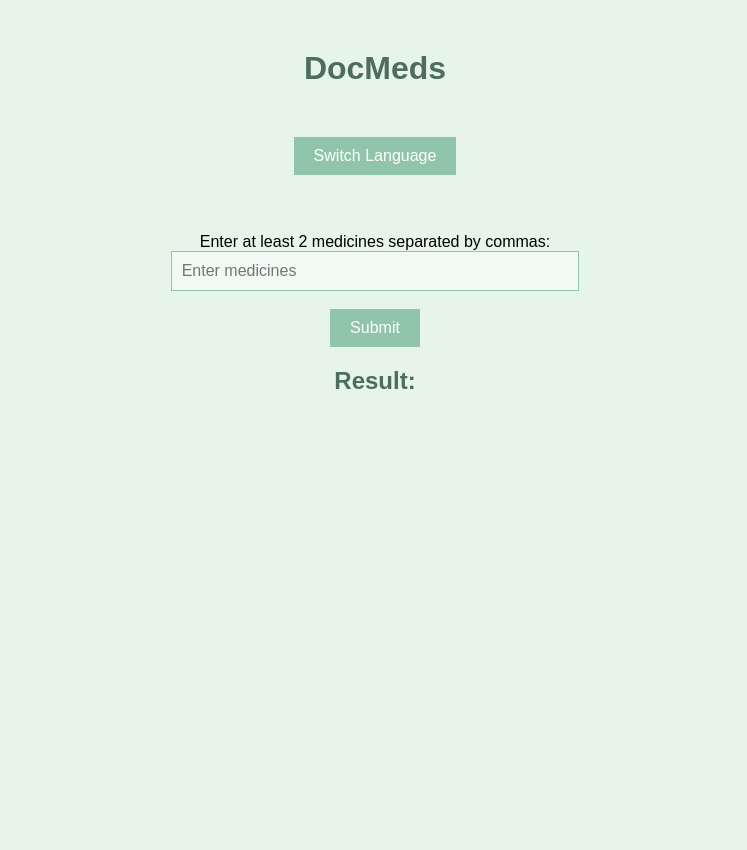
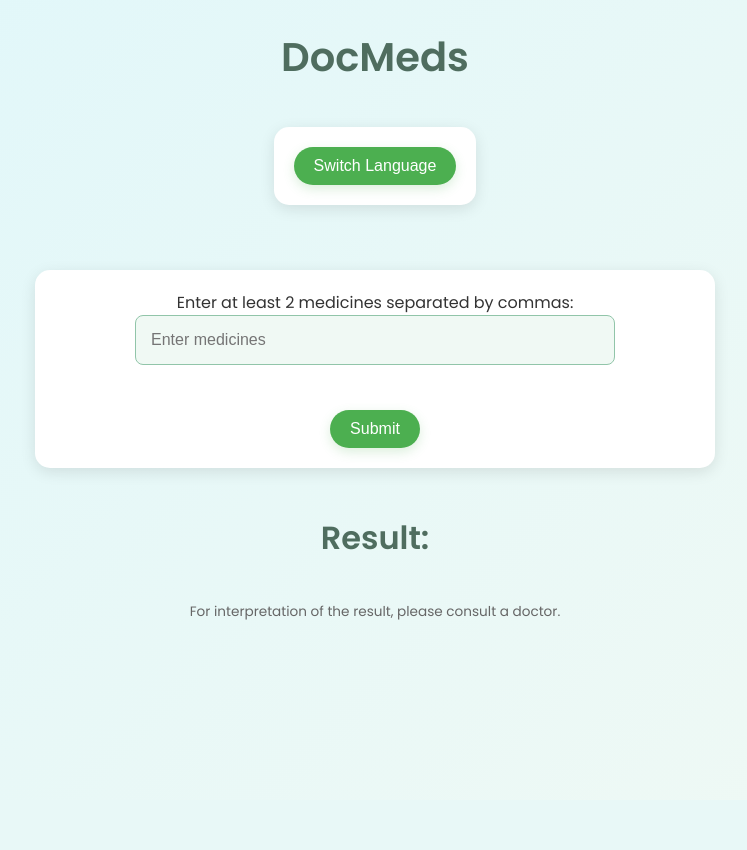
Before and after one commit to ex7remum/iw_project, a Flask app: template templates/index.html in a window 1280 px wide. Shown: the whole page, without its empty margins (265-1012 px from the left). After the commit the page ends 800 px from the top, so only its background shows below. Run offline with Flask 3, Linux system fonts and the light colour scheme; the template is opened without the code that fills it, so the values that code supplies are empty; parts of the project's set-up code (start-up, migrations or seed data) failed here and were passed over; some libraries are stand-ins or nearby versions.

Commit message:
visual improvements

```diff
--- a/templates/index.html
+++ b/templates/index.html
@@ -5,14 +5,15 @@
     <meta name="viewport" content="width=device-width, initial-scale=1.0">
     <title>{{ 'DocMeds' if lang == 'ru' else 'DocMeds' }}</title>
 
-    <!-- Подключение библиотеки jQuery для автодополнения -->
+    <!-- Подключение библиотек -->
     <script src="https://code.jquery.com/jquery-3.6.0.min.js"></script>
     <script src="https://code.jquery.com/ui/1.12.1/jquery-ui.min.js"></script>
     <link rel="stylesheet" href="https://code.jquery.com/ui/1.12.1/themes/base/jquery-ui.css">
+    <link href="https://fonts.googleapis.com/css2?family=Poppins:wght@300;400;600&display=swap" rel="stylesheet">
 
     <style>
         body {
-            font-family: Arial, sans-serif;
+            font-family: 'Poppins', Arial, sans-serif;
             margin: 0;
             padding: 0;
             display: flex;
@@ -20,97 +21,123 @@
             justify-content: flex-start;
             align-items: center;
             min-height: 100vh;
-            padding-top: 50px;
-            background-color: #e6f4ea;
+            background: linear-gradient(135deg, #e0f7fa, #f0f9f4);
+            color: #333;
+            transition: all 0.3s ease;
         }
 
         form {
             max-width: 100%;
             margin: 20px auto;
             text-align: center;
+            background-color: #fff;
+            padding: 20px;
+            border-radius: 15px;
+            box-shadow: 0 4px 15px rgba(0, 0, 0, 0.1);
         }
 
         input[type="text"], textarea {
             width: 90%;
-            padding: 10px;
-            box-sizing: border-box;
+            padding: 15px;
             font-size: 16px;
             border: 1px solid #91c5a9;
+            border-radius: 8px;
             background-color: #f0f9f4;
             color: #4f6d5f;
+            margin-bottom: 20px;
+            transition: border-color 0.3s ease, box-shadow 0.3s ease;
+        }
+
+        input[type="text"]:focus, textarea:focus {
+            border-color: #4caf50;
+            outline: none;
+            box-shadow: 0 0 10px rgba(76, 175, 80, 0.2);
         }
 
         input[type="submit"], button {
             padding: 10px 20px;
             font-size: 16px;
-            background-color: #91c5a9;
+            background-color: #4caf50;
             border: none;
             color: white;
+            border-radius: 50px;
             cursor: pointer;
+            box-shadow: 0 4px 12px rgba(76, 175, 80, 0.2);
+            transition: background-color 0.3s ease, transform 0.2s ease;
         }
 
-        textarea {
-            resize: none;
-            height: 40vh;
+        input[type="submit"]:hover, button:hover {
+            background-color: #388e3c;
+            transform: translateY(-3px);
+            box-shadow: 0 6px 18px rgba(76, 175, 80, 0.3);
+        }
+
+        h1, h2 {
+            color: #4f6d5f;
+            font-family: 'Poppins', sans-serif;
+            font-weight: 600;
+        }
+
+        h1 {
+            font-size: 2.5em;
             margin-bottom: 20px;
         }
 
-        h1, h2 {
-            text-align: center;
-            margin: 0;
-            color: #4f6d5f;
+        h2 {
+            font-size: 2em;
+            margin-bottom: 20px;
         }
 
-        h1 {
-            margin-bottom: 30px;
-        }
-
-        .result-section {
+        .short-answer, .result-section {
+            width: 90%;
+            padding: 20px;
+            border-radius: 10px;
+            background-color: #fff;
+            box-shadow: 0 4px 12px rgba(0, 0, 0, 0.1);
             margin-bottom: 20px;
-            padding: 10px;
-            border-radius: 5px;
+            transition: transform 0.3s ease, box-shadow 0.3s ease;
         }
 
         .short-answer {
             font-weight: bold;
-            padding: 10px;
-            border-radius: 5px;
+            padding: 20px;
+            border-radius: 10px;
             margin-bottom: 20px;
+            background-color: #ffffff;
+            box-shadow: 0 4px 12px rgba(0, 0, 0, 0.1);
+            width: 90%;
+            box-sizing: border-box;
         }
 
-        .danger { background-color: #ffcccc; }
-        .medium { background-color: #ffd699; }
-        .low { background-color: #ffffcc; }
-        .no-risk { background-color: #ccffcc; }
+        .danger { background-color: #ffebee; }
+        .medium { background-color: #fff3e0; }
+        .low { background-color: #fffde7; }
+        .no-risk { background-color: #e8f5e9; }
 
-        /* Для мобильных устройств */
+        .disclaimer {
+            font-size: 0.85em;
+            color: #666;
+            text-align: center;
+            margin-top: 20px;
+        }
+
+        /* Адаптивность */
         @media (max-width: 768px) {
             input[type="text"], textarea {
                 width: 100%;
-                padding-left: 15px;
-                padding-right: 15px;
             }
 
             form {
                 padding-left: 15px;
                 padding-right: 15px;
             }
-        }
 
-        /* Для маленьких экранов (мобильные портрет) */
-        @media (max-width: 480px) {
-            input[type="text"], textarea {
-                width: 85%;
-            }
-
-            textarea {
-                height: 35vh;
-                padding-left: 10px;
-                padding-right: 10px;
+            input[type="submit"], button {
+                font-size: 14px;
+                padding: 10px 15px;
             }
         }
 
-        /* Ограничение ширины для больших экранов */
         @media (min-width: 768px) {
             body {
                 max-width: 1200px;
@@ -192,12 +219,10 @@
         <input type="submit" value="{{ 'Отправить' if lang == 'ru' else 'Submit' }}">
     </form>
 
-
     <h2>{{ 'Результат:' if lang == 'ru' else 'Result:' }}</h2>
 
     {% if result %}
         {% if result is mapping %}
-
             {% set cleaned_short_answer = result.short_answer.replace('!', '') %}
             {% set color = '' %}
 
@@ -265,5 +290,8 @@
         {% endif %}
     {% endif %}
 
+    <div class="disclaimer">
+        {{ 'Для интерпретации результата необходимо обратиться к врачу.' if lang == 'ru' else 'For interpretation of the result, please consult a doctor.' }}
+    </div>
 </body>
 </html>
```
